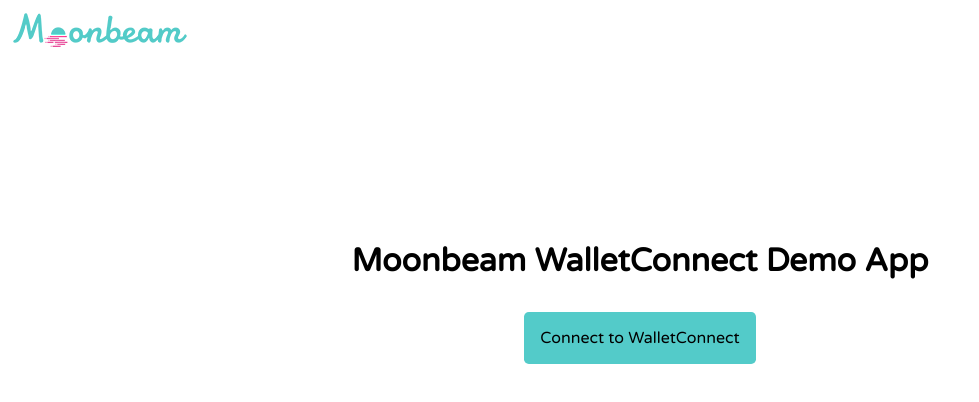
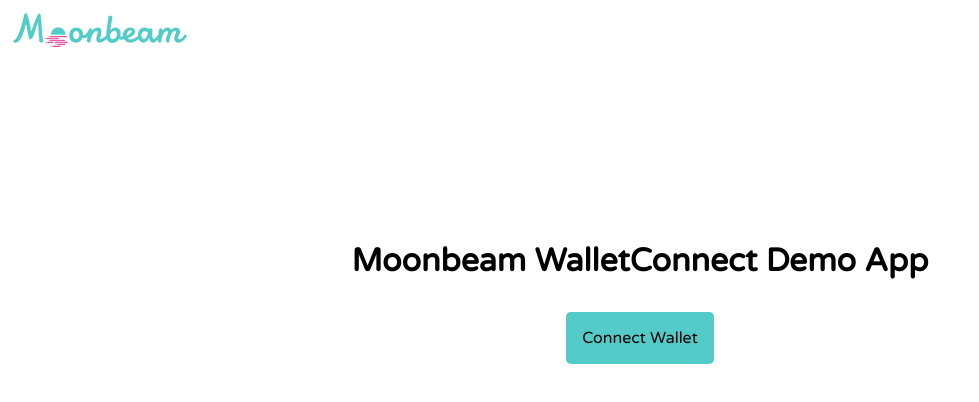
Before and after one commit to eshaben/moonbeam-walletconnect-demo, a React (Create React App) app: page / in a window 1280 px wide. Shown: the top 402 px of the page, without its empty margins (0-979 px from the left). Built offline with nearby package versions, Linux system fonts and the light colour scheme.

Commit message:
minor updates

```diff
--- a/public/index.html
+++ b/public/index.html
@@ -27,7 +27,7 @@
     <link rel="preconnect" href="https://fonts.googleapis.com">
     <link rel="preconnect" href="https://fonts.gstatic.com" crossorigin>
     <link href="https://fonts.googleapis.com/css2?family=Varela+Round&display=swap" rel="stylesheet">
-    <title>Moonbeam WalletConnect Example</title>
+    <title>Moonbeam WalletConnect Demo App</title>
   </head>
   <body>
     <noscript>You need to enable JavaScript to run this app.</noscript>
--- a/src/App.js
+++ b/src/App.js
@@ -214,7 +214,7 @@
             <Button
               onClick={connect}
             >
-              Connect to WalletConnect
+              Connect Wallet
             </Button>
           }
         </Content>
```
